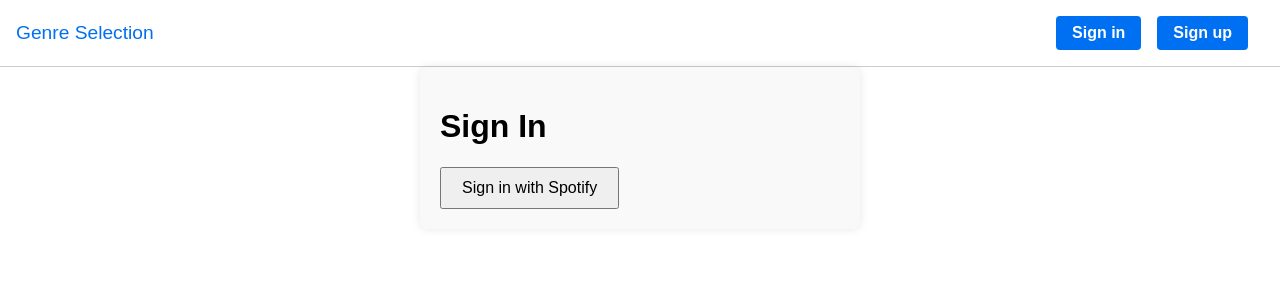
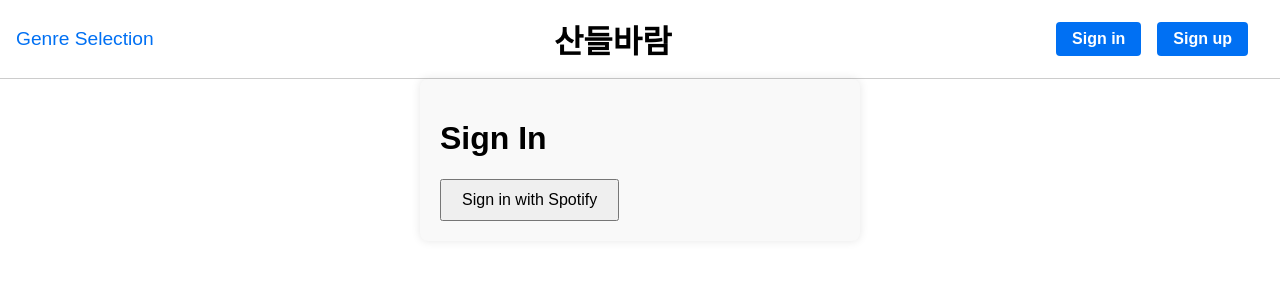
Before and after one commit to madcampnewbie/madcamp_week3, a Next.js app: page /auth/signin in a window 1280 px wide. Shown: the top 300 px of the page. Built offline with nearby package versions, Linux system fonts and the light colour scheme; no server answers.

Commit message:
UI develop

```diff
--- a/src/components/Navbar.js
+++ b/src/components/Navbar.js
@@ -49,11 +49,12 @@ export default function Navbar() {
 
   return (
     <nav style={navStyle}>
-      <div style={linkContainerStyle}>
+    <div style={linkContainerStyle}>
       <Link href="/genres" style={linkStyle}>Genre Selection</Link>
       <span>{genres.join(', ')}</span>
-      </div>
-      <div style={buttonContainerStyle}>
+    </div>
+    <h1 style={headingStyle}>산들바람</h1>
+    <div style={buttonContainerStyle}>
         {!session && (
           <>
             <button onClick={() => signIn("spotify")} style={buttonStyle}>Sign in</button>
@@ -70,7 +71,12 @@ export default function Navbar() {
     </nav>
   );
 }
-
+const headingStyle = {
+  margin: '0 auto',
+  color: '#000',
+  fontFamily: 'VITRO, Arial, sans-serif',
+  fontSize: '2rem',
+};
 const navStyle = {
   fontFamily: 'VITRO, Arial, sans-serif',
   padding: '1rem',
--- a/src/pages/index.js
+++ b/src/pages/index.js
@@ -190,7 +190,7 @@ export default function Home() {
         </div>
       )}
       <main style={mainStyle}>
-        <h1 style={headingStyle}>산들바람</h1>
+
         {status === 'authenticated' && (
           <>
             {weather && (
```
